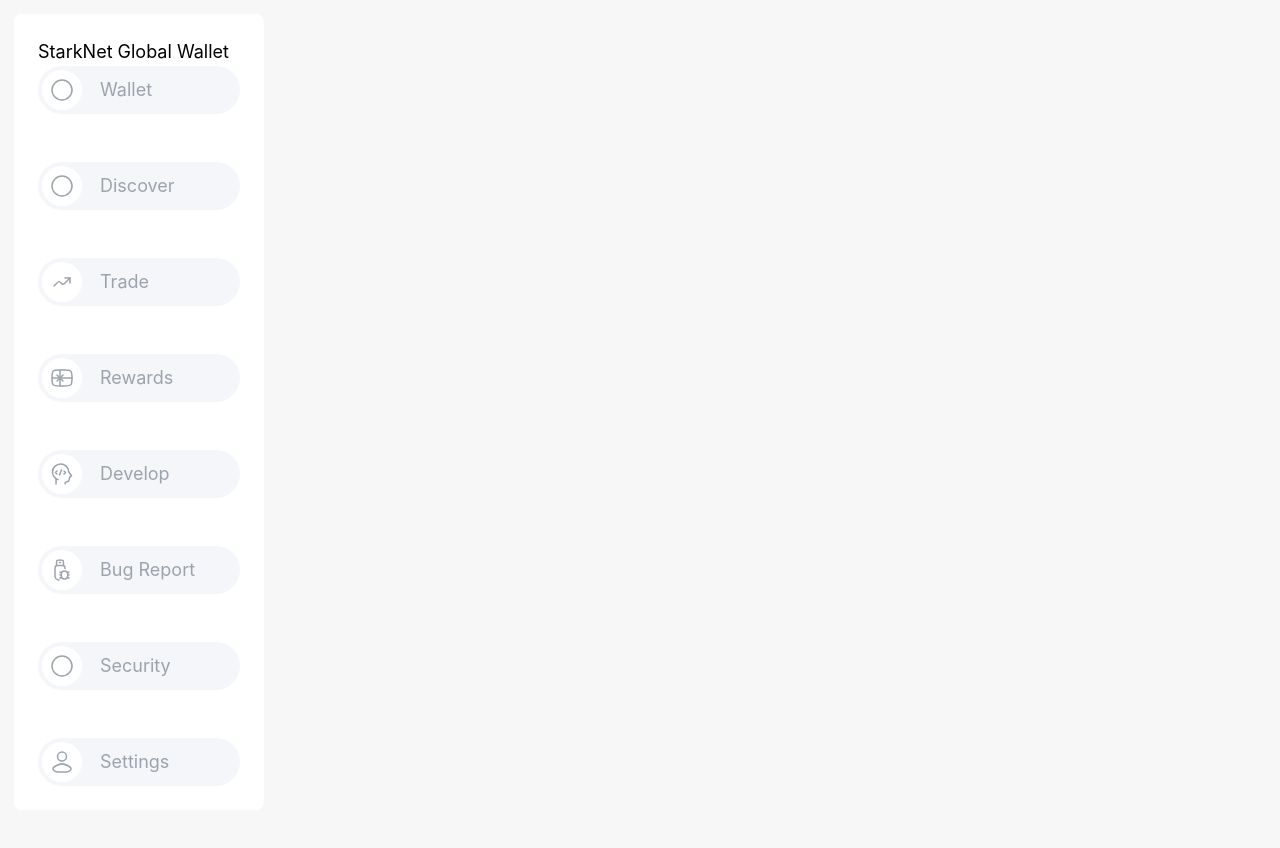
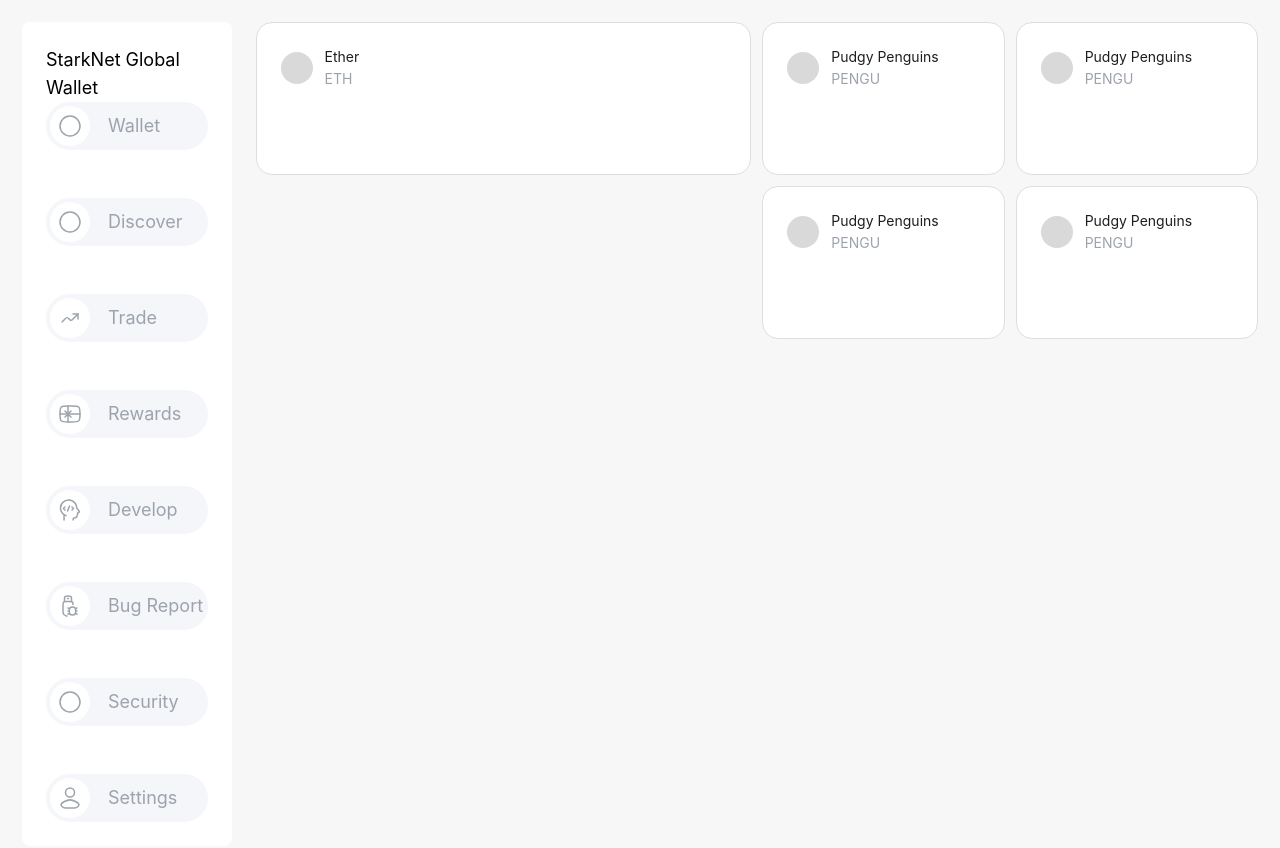
Before and after one commit to melissacinta/Starknet-GW, a React (Vite) app in the folder packages/web/: page / in a window 1280 px wide. Shown: the top 848 px of the page. Before the commit the page ends 824 px from the top, so only its background shows below. Built offline with nearby package versions, Linux system fonts and the light colour scheme.

Commit message:
trade card

```diff
--- /dev/null
+++ b/packages/web/src/components/TradeCards.tsx
@@ -0,0 +1,33 @@
+type Props = {};
+
+export const TradeCard = () => {
+  return (
+    <div className="w-full h-[153px] bg-white rounded-[16px] border-[1px] border-[#DEDEDE] p-[24px]">
+      <div className="flex flex-row items-center gap-[12px] w-auto">
+        <img src="/dashboardIcons/Profile.svg" className="h-auto w-auto" />
+        <div className="flex-col flex gap-[2px] w-auto">
+          <p className="font-normal text-sm text-center text-[#1E1E1E] capitalize">
+            Pudgy penguins
+          </p>
+          <p className="font-normal text-sm text-[#9DA3AC] uppercase">PENGU</p>
+        </div>
+      </div>
+    </div>
+  );
+};
+
+export const PopularTokenCard = () => {
+  return (
+    <div className="w-full h-[153px] bg-white rounded-[16px] border-[1px] border-[#DEDEDE] p-[24px]">
+      <div className="flex flex-row items-center gap-[12px] w-auto">
+        <img src="/dashboardIcons/Profile.svg" className="h-auto w-auto" />
+        <div className="flex-col flex gap-[2px] w-auto">
+          <p className="font-normal text-sm text-center text-[#1E1E1E] capitalize">
+            Ether
+          </p>
+          <p className="font-normal text-sm text-[#9DA3AC] uppercase">Eth</p>
+        </div>
+      </div>
+    </div>
+  );
+};
--- a/packages/web/src/pages/TradeDashboard.tsx
+++ b/packages/web/src/pages/TradeDashboard.tsx
@@ -1,12 +1,24 @@
 import Sidebar from "../components/Sidebar";
+import { PopularTokenCard, TradeCard } from "../components/TradeCards";
 
 type Props = {};
 
 function TradeDashboard({}: Props) {
   return (
-    <div className="w-full items-start bg-transparent flex flex-row h-auto">
+    <div className="w-full p-2 gap-[24px] items-start bg-transparent flex flex-row h-auto">
       <Sidebar />
-      <div className=""></div>
+      <div className="w-full flex gap-[11px]">
+        <div className="flex-1">
+          <PopularTokenCard />
+        </div>
+
+        <div className="grid flex-1 grid-cols-2 gap-[11px] w-full">
+          <TradeCard />
+          <TradeCard />
+          <TradeCard />
+          <TradeCard />
+        </div>
+      </div>
     </div>
   );
 }
```
Also changed, not shown: packages/web/public/dashboardIcons/Profile.svg (added).
